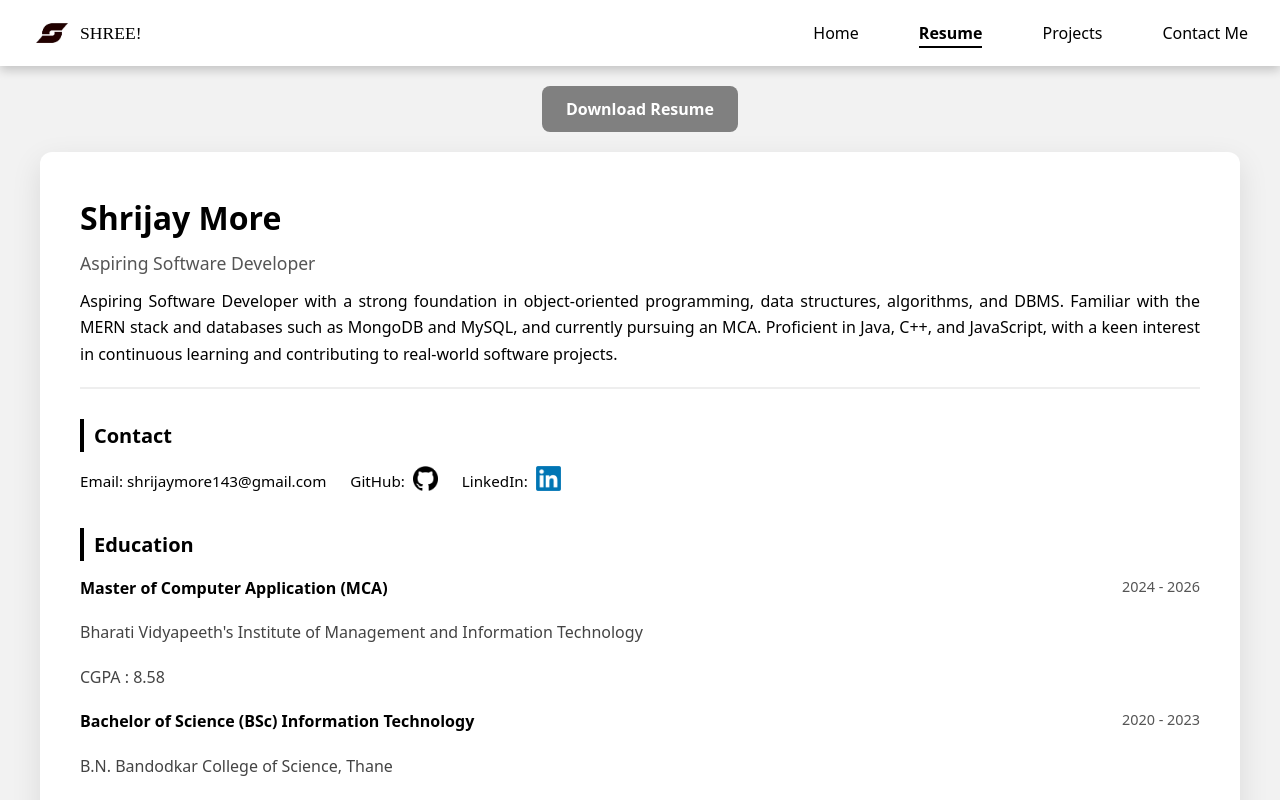
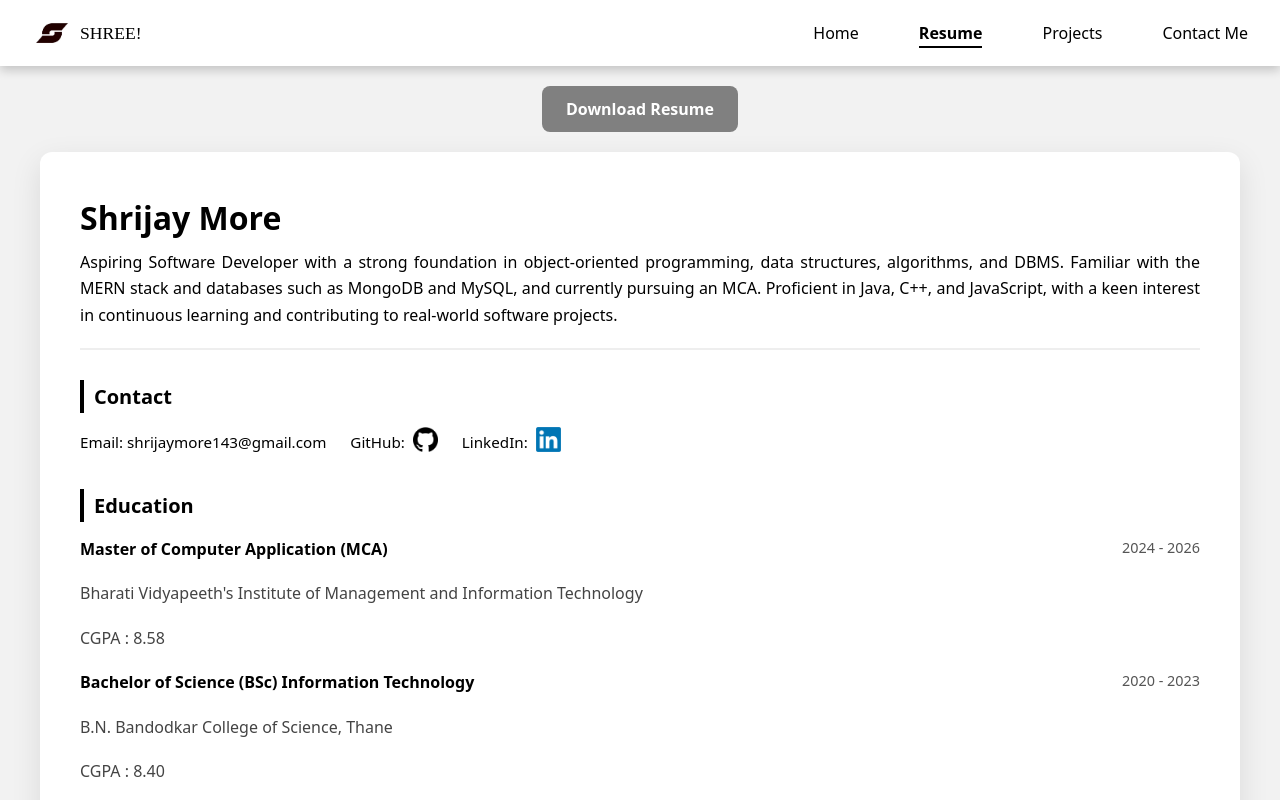
Before and after one commit to El-Sin-Nombre/portfolio, a React (Vite) app: page /resume in a window 1280 px wide. Shown: the top 800 px of the page. Built offline with nearby package versions, Linux system fonts and the light colour scheme.

Commit message:
first commit

```diff
--- a/src/resume/Resume.jsx
+++ b/src/resume/Resume.jsx
@@ -15,7 +15,6 @@ export function Resume() {
         <section className="resume-header">
           <div className="resume-intro">
             <h1>Shrijay More</h1>
-            <h2>Aspiring Software Developer</h2>
             <p>
               Aspiring Software Developer with a strong foundation in
               object-oriented programming, data structures, algorithms, and
```
